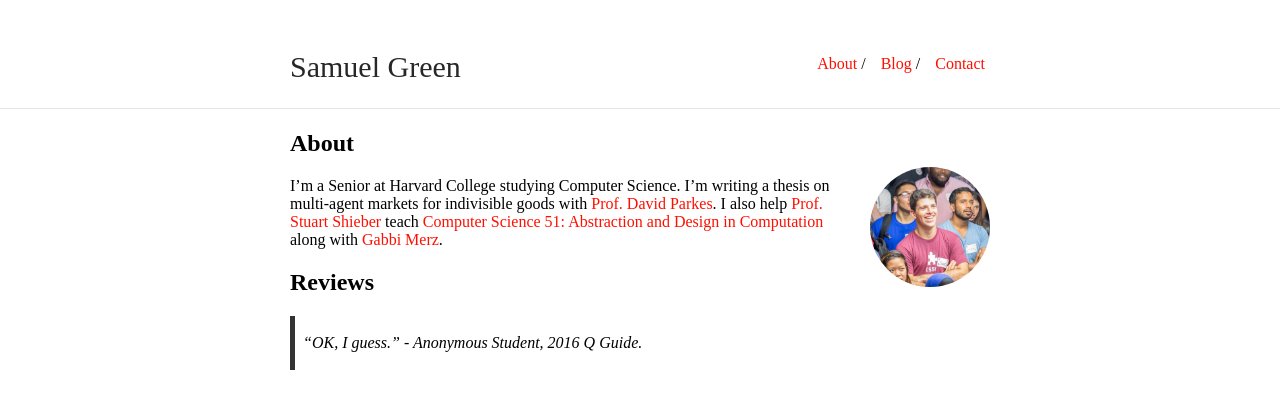
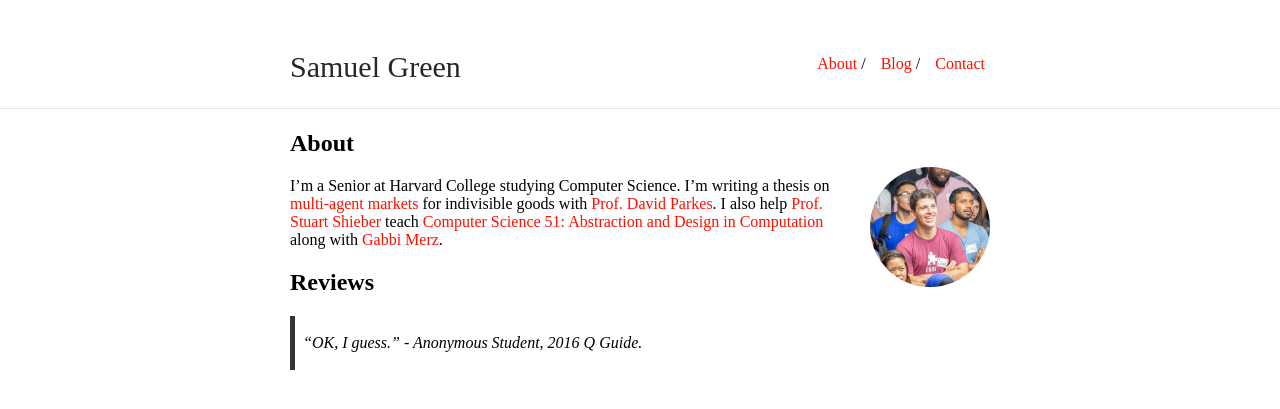
Before and after one commit to greensam/greensam.github.io, a Jekyll site: the page built from index.md, in a window 1280 px wide. Shown: the top 409 px of the page. Built offline with Jekyll 4.4.1, drawn with Linux system fonts in a browser that asks for light colours; some web fonts are replaced; our own code applies the rules of GitHub Pages for plain Markdown files; part of the change alters nothing that is shown.

Commit message:
add link

```diff
--- a/index.md
+++ b/index.md
@@ -7,7 +7,7 @@ layout: default
 <img class="profile-picture" src="headshot_new.jpg">
 
 I'm a Senior at Harvard College studying Computer Science. I'm writing a thesis
-on multi-agent markets for indivisible goods with
+on [multi-agent markets](https://en.wikipedia.org/wiki/Two-sided_market) for indivisible goods with
 [Prof. David Parkes](http://eecs.harvard.edu/parkes). I also help
 [Prof. Stuart Shieber](http://eecs.harvard.edu/shieber/) teach [Computer Science 51: Abstraction and
 Design in Computation](http://cs51.io) along with [Gabbi Merz](http://gcmerz.github.io).
```
